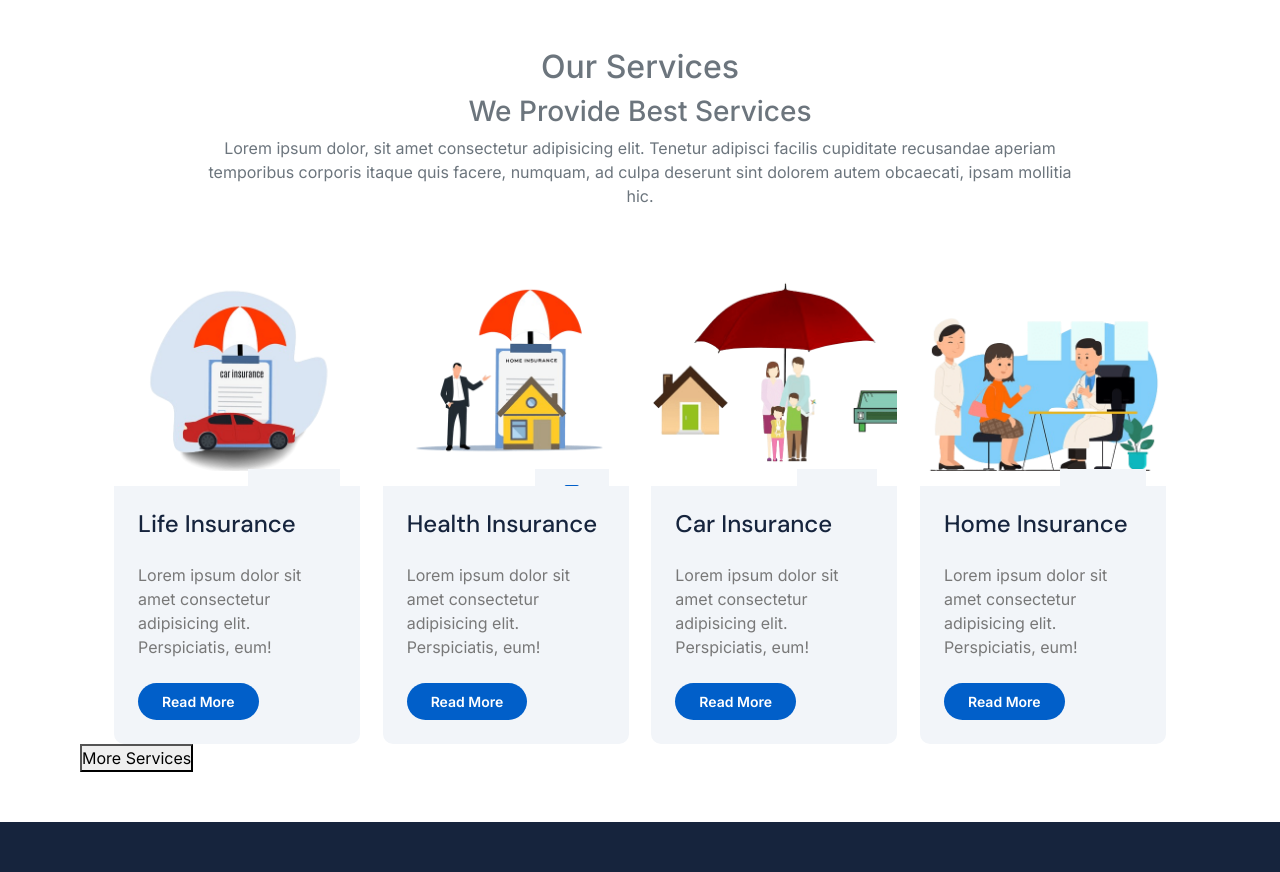
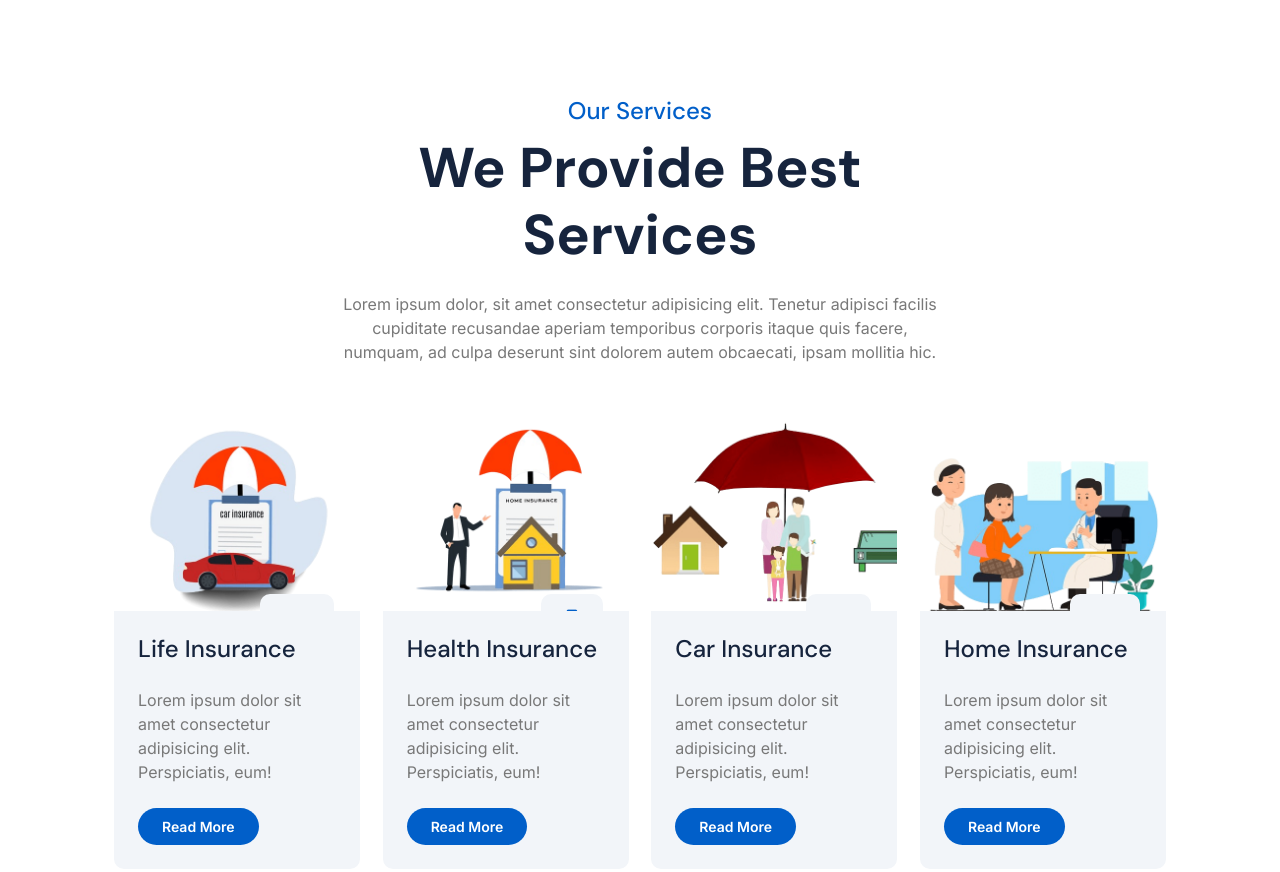
Before and after one commit to tuhin062/Insuaranceproject, a plain HTML site: page index.html in a window 1280 px wide. Shown: the part 1900-2772 px from the top of the page. Drawn offline with nearby package versions, Linux system fonts and the light colour scheme.

Commit message:
Final changes for the day

```diff
--- a/styles.css
+++ b/styles.css
@@ -569,6 +569,7 @@ body {
     /* Light background */
     gap: 1.25rem;
     /* Space between flexboxes */
+    padding-bottom: 6.1875rem !important;
 }
 
 /* Left Side Styling */
@@ -765,9 +766,35 @@ body {
 .services-container {
     text-align: center;
     border-radius: 0.5rem;
-    padding: 3.125rem 7.8125rem;
+    padding: 3.125rem 15.8125rem;
 }
-
+.services-container h2 {
+    color: #015fc9 !important;
+    font-size: 1.5rem;
+    margin-top: 0;
+    margin-bottom: .5rem;
+    font-family: "DM Sans", sans-serif;
+    font-weight: 500;
+    line-height: 1.2;
+}
+.services-container h3 {
+    margin-bottom: 1.5rem !important;
+    font-size: 3.5rem;
+    font-weight: 700;
+    line-height: 1.2;
+    margin-top: 0;
+    color: #16243d;
+    font-family: "DM Sans", sans-serif;
+}
+.services-container p {
+    margin-bottom: 0 !important;
+    margin-top: 0;
+    font-family: "Inter", sans-serif;
+    font-size: 1rem;
+    font-weight: 400;
+    line-height: 1.5;
+    color: #787878;
+}
 .services-feature-container {
     display: flex;
     flex-wrap: wrap;
@@ -792,23 +819,32 @@ body {
 }
 
 
-
 /* Service Icon Styling */
 .services-icon {
     position: absolute;
-    top: 195px;
-    right: 20px;
-    transform-origin: center; /* Set origin for flip animation */
-    padding: 1rem 1rem;
+    top: 180px;
+    right: 26px;
+    padding: 1rem;
     background-color: #f2f5f9;
     color: #015FC9;
     transition: transform 0.6s, background-color 0.3s;
+    border-top-left-radius: 10px;
+    border-top-right-radius: 10px;
+    font-size: 0.7em;
+
+    transform: none; /* Remove any existing transform */
 }
 
 /* Flip animation on hover */
 .services-box:hover .services-icon {
-    transform: rotateY(360deg);
     background-color: #015FC9;
+    color: #f2f5f9  ;
+}
+
+/* Added this line to target the <i> element for rotation */
+.services-box:hover .services-icon i {
+    transform: rotateX(360deg); /* Rotate the <i> element */
+    transition: transform 0.5s; /* Add smooth transition */
 }
 
 /* Service Content Styling */
@@ -826,17 +862,17 @@ body {
     width: 100%;
     height: 0;
     background-color: #015FC9;
-    transition: height 0.8s ease-in-out;
+    transition: height 0.4s;
     z-index: -1;
 }
 
 /* Hover effect */
-.services-content:hover {
+.services-box:hover .services-content {
     transform: translateY(-0.3125rem);
     box-shadow: 0 0.375rem 0.75rem rgba(0, 0, 0, 0.2);
 }
 
-.services-content:hover::after {
+.services-box:hover .services-content::after {
     height: 100%;
 }
 
@@ -886,8 +922,8 @@ body {
 }
 
 .read-more-btn:hover {
-    background-color: #16243d;
-    color: white;
+    background-color: #16243d !important;
+    color: white !important;
 }
 
 .services-box:hover .read-more-btn {
@@ -897,11 +933,27 @@ body {
 
 /* Service Image Styling */
 .services-img {
-    margin-bottom: 0.9375rem;
     overflow: hidden;
     position: relative;
 }
 
+.services-img::after {
+    content: "";
+    position: absolute;
+    top: 0;
+    left: 0;
+    width: 100%;
+    height: 0; /* Initially no height */
+    background-color: rgba(1, 95, 201, 0.2); /* Curtain color */
+    z-index: 1; /* Ensure it overlays the image */
+    transition: height 0.4s ease-in-out; /* Smooth curtain drop */
+}
+
+.services-box:hover .services-img::after {
+    height: 100%; /* Curtain fully covers the image */
+}
+
+/* Keep the existing image hover effect */
 .services-img img {
     width: 100%;
     height: auto;
@@ -910,15 +962,36 @@ body {
     background-color: white;
 }
 
-/* Hover effect: Slight zoom */
 .services-box:hover .services-img img {
-    transform: scale(1.05);
+    transform: scale(1.05); /* Slight zoom */
 }
 
+.services-section .center-container {
+    display: flex;
+    justify-content: center;
+    align-items: center;
+    text-align: center; /* Ensures any text is center-aligned */
+    width: 100%; /* Optional: Ensure the container spans full width */
+    height: auto; /* Adjust height as needed */
+    padding: 1rem; /* Optional: Add padding for spacing */
+    margin-top: 10px;
+}
 
-
-
-
+.services-section .center-container .more-services-btn{
+    color: white;
+    border: none;
+    font-weight: 600;
+    transition: 0.5s;
+    border-radius: 50rem !important;
+    padding: 1rem 3rem !important;
+    background-color: #015fc9;
+    line-height: 1.5;
+    text-align: center;
+    vertical-align: middle;
+    cursor: pointer;
+    user-select: none;
+    font-size: 1rem;
+}
 
 
 
```
